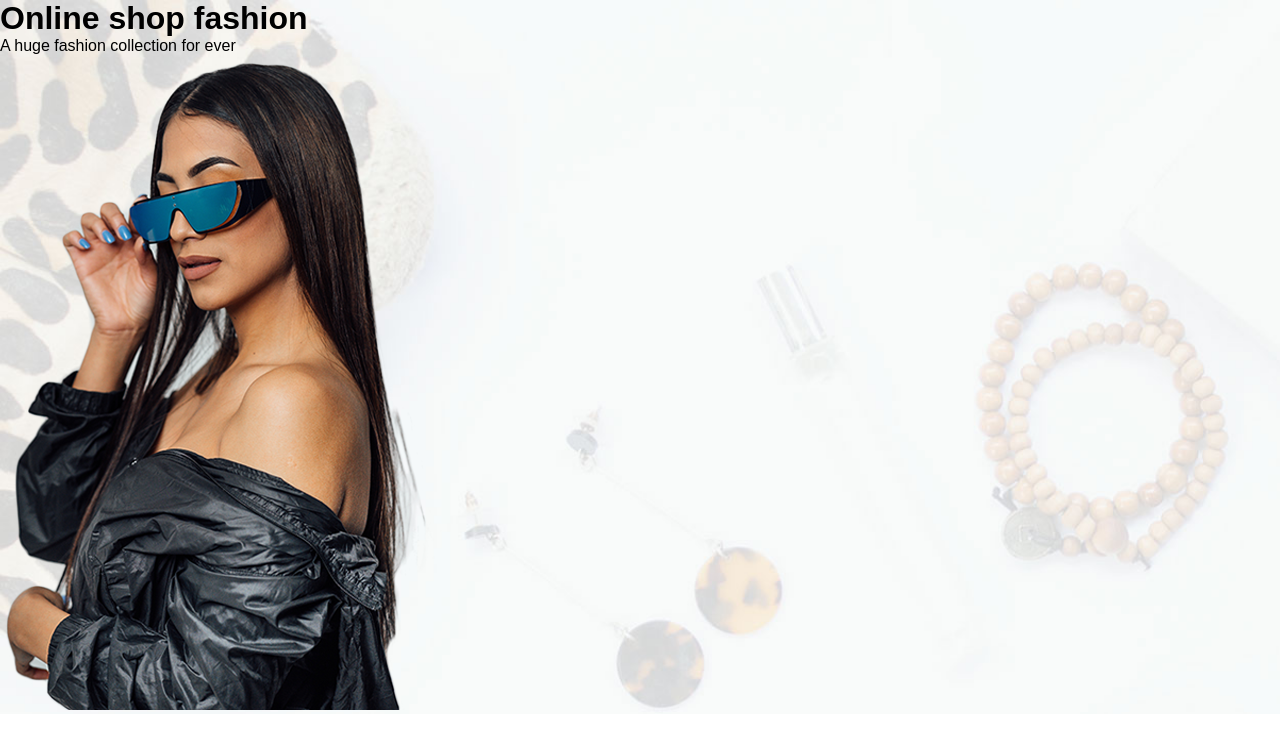
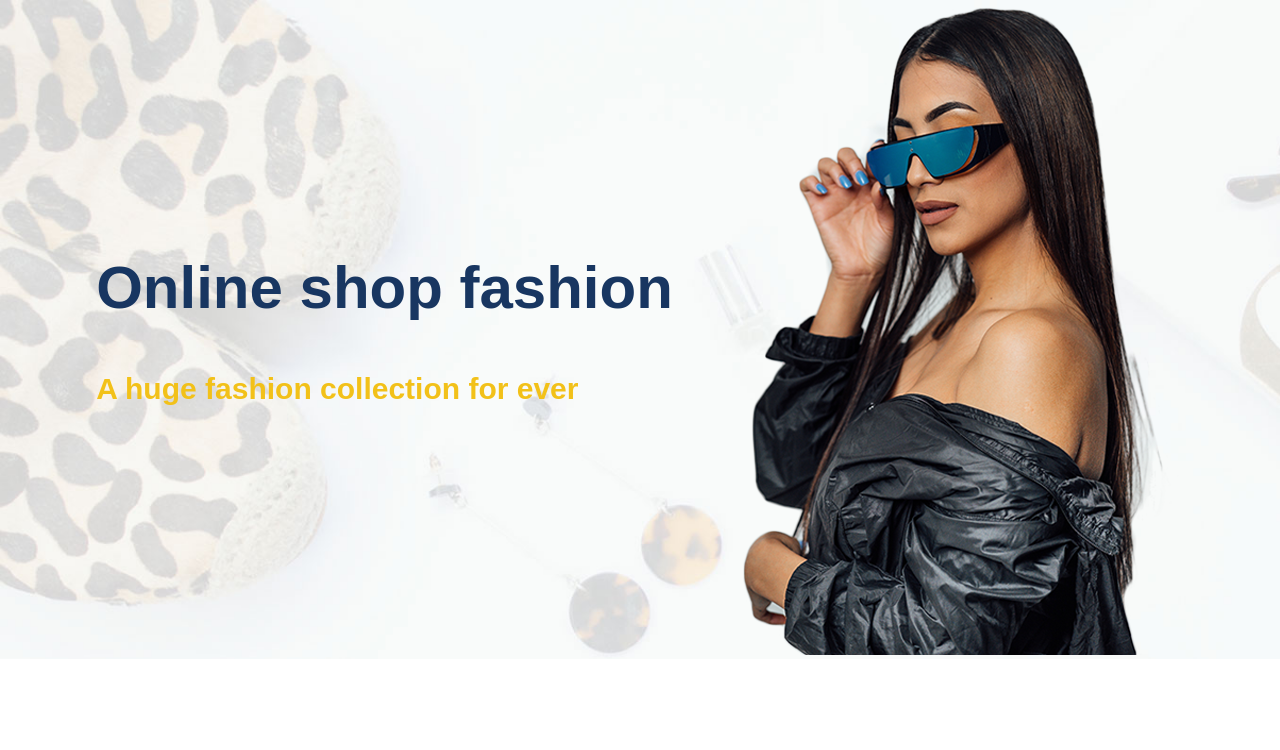
Before and after one commit to MahsumaRezai/Online_Shop_fashion, a React (Create React App) app: page / in a window 1280 px wide. Shown: the top 750 px of the page. Built offline with nearby package versions, Linux system fonts and the light colour scheme.

Commit message:
add last commit for today

```diff
--- a/src/App.js
+++ b/src/App.js
@@ -1,5 +1,5 @@
 import { Fragment } from "react";
-import Homeone from "./Pages/Home_one";
+import Homeone from "./Pages/Homeone";
 
 function App() {
 
--- a/src/Componet/Home/Home.js
+++ b/src/Componet/Home/Home.js
@@ -1,17 +1,19 @@
 import { Fragment } from "react";
-import img from '../images/ban_img.png'
+import img from '../images/ban_img.png';
+import classes from './Home.module.css'
 const Home = (props) => {
     return (
         <Fragment>
-            <div>
-                <div>
-                    <h1> Online shop  fashion </h1>
+            <div className={classes.content}>
+                <div className={classes.text}>
+                    <h1> Online shop fashion </h1>
                     <p>A huge fashion collection for ever</p>
                 </div>
-                <div>
-                    <img src={img} alt="img" />
 
+                <div className={classes.shape}>
+                    <img src={img} alt="img" className={classes.img} />
                 </div>
+
 
 
 
--- /dev/null
+++ b/src/Componet/Home/Home.module.css
@@ -0,0 +1,28 @@
+.content {
+    display: flex;
+    flex-direction: row;
+    justify-content: center;
+    align-items: center;
+    gap: 5%
+}
+.img  {
+    height:auto;
+}
+.text {
+    display: flex;
+    flex-direction: column;
+    gap: 50px
+}
+.text h1 {
+    font-size: 60px;
+    font-weight: bold;
+    font-style: normal;
+    color: #183661;
+
+}
+.text p{
+    color: #f2c119;
+    font-size: 30px;
+    font-weight: bold;
+
+}
```
Also changed, not shown: src/Pages/Homeone.js (renamed from src/Pages/Home_one.js).
